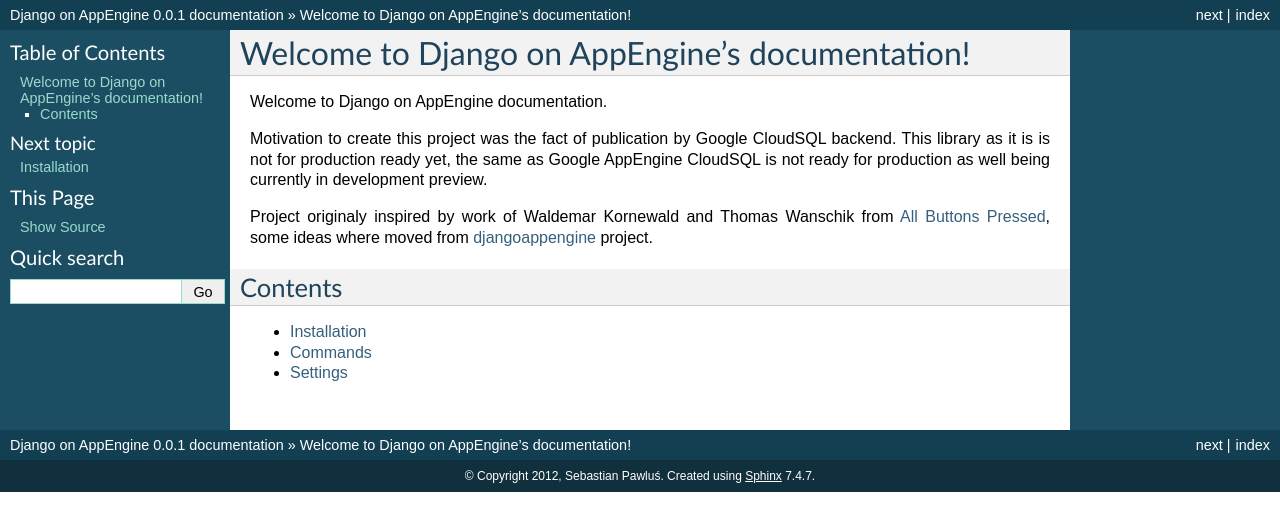
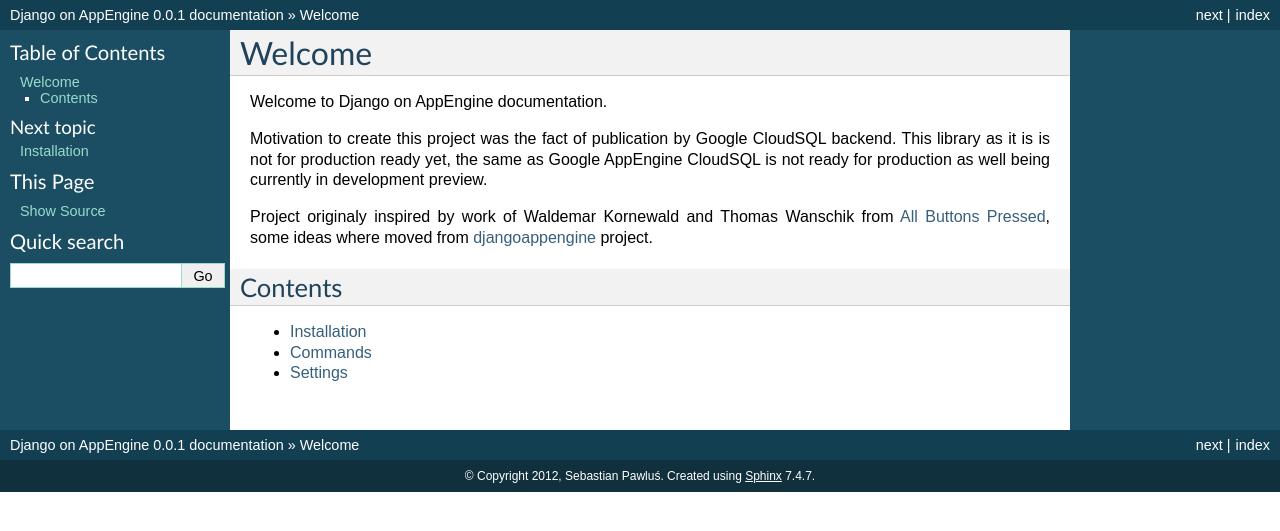
Before and after one commit to xando/django-rocket-engine, a Sphinx documentation site: the page built from docs/index.rst, in a window 1280 px wide. Shown: the top 531 px of the page. Built offline with Sphinx 7.4.7, drawn with Linux system fonts in a browser that asks for light colours.

Commit message:
Shorter Welcome.

```diff
--- a/docs/index.rst
+++ b/docs/index.rst
@@ -3,8 +3,8 @@
    You can adapt this file completely to your liking, but it should at least
    contain the root `toctree` directive.
 
-Welcome to Django on AppEngine's documentation!
-===============================================
+Welcome
+=======
 
 Welcome to Django on AppEngine documentation.
 
```
